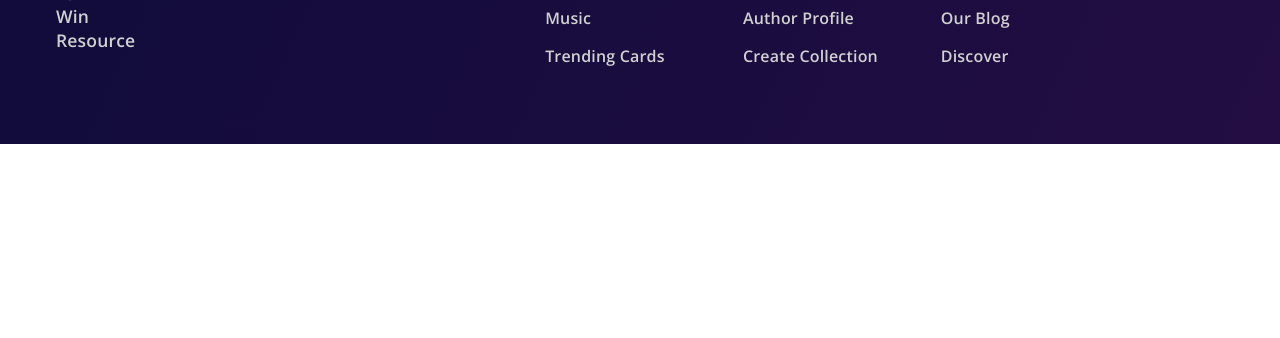
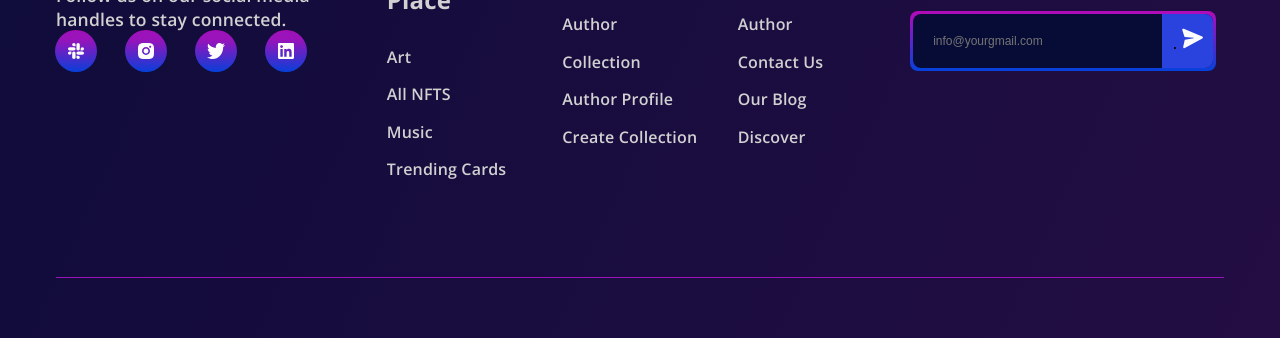
Before and after one commit to Samjolas/bidder, a plain HTML site: page index.html in a window 1280 px wide. Shown: the part 4198-4536 px from the top of the page. Before the commit the page ends 4342 px from the top, so only its background shows below. Drawn offline with nearby package versions, Linux system fonts and the light colour scheme; files whose address does not match are found by name.

Commit message:
Bidder NFT website

```diff
--- a/index.html
+++ b/index.html
@@ -17,7 +17,7 @@
 </head>
 <body>
   <header>
-    <div class="container__flex">
+    <div class="container__flex center">
       <a href="#" class="logo">
         <img src="resource/logo/logo.png" alt="logo">
         <span class="logo__text">Bidder</span>
@@ -309,22 +309,22 @@
   </main>
 
   <footer>
-    <div class="container__flex">
-      <div>
+    <div class="container__flex footer__border">
+      <div class="footer__details">
         <a href="#" class="logo">
           <img src="resource/logo/logo.png" alt="logo">
           <span class="logo__text">Bidder</span>
         </a>
         <p>Follow us on our social media handles to stay connected.</p>
-        <ul role="list" class="social_link">
-          <li><a href="#">Home</a> </li>
-          <li><a href="#">Earn</a></li>
-          <li><a href="#">Win</a></li>
-          <li><a href="#">Resource</a></li>
+        <ul role="list" class="social__link">
+          <li><embed src="resource/svg/slack.svg" type=""></li>
+          <li><embed src="resource/svg/instagram.svg" type=""></li>
+          <li><embed src="resource/svg/twitter.svg" type=""></li>
+          <li><embed src="resource/svg/linkedin.svg" type=""></li>
         </ul>
       </div>
 
-      <div class="footer__details">
+      <div class="footer__link">
         <h6 class="footer__heading">Market Place</h6>
         <ul>
           <li>Art</li>
@@ -334,7 +334,7 @@
         </ul>
       </div>
 
-      <div class="footer__details">
+      <div class="footer__link">
         <h6 class="footer__heading">My Account</h6>
         <ul>
           <li>Author</li>
@@ -344,7 +344,7 @@
         </ul>
       </div>
 
-      <div class="footer__details">
+      <div class="footer__link">
         <h6 class="footer__heading">Author</h6>
         <ul>
           <li>Author</li>
@@ -354,8 +354,14 @@
         </ul>
       </div>
 
-      <div>
-        <h6 class="footer__heading">Author</h6>
+      <div class="footer__details">
+        <h6 class="footer__heading">Subscribe</h6>
+        <form class="footer__form">
+          <input type="email" name="email" placeholder="info@yourgmail.com" class="footer__mail">
+          <button class="footer__button" type="button"> .
+            <embed src="resource/svg/send.svg">
+          </button>
+        </form>
         <!--<div class="footer__container--lower_input">
           <button class="lower_input-btn">Email</button>
           <div class="lower_input-form">
--- a/sass/layout/_footer.scss
+++ b/sass/layout/_footer.scss
@@ -2,20 +2,93 @@
 
 .footer {
   color: a.$cl-accent-100;
-
-  &>div {
+  &__border {
+    padding: 8rem 0;
+    gap: 2rem;
+    border-top: 1px solid a.$cl-gr-500;
+    border-bottom: 1px solid a.$cl-gr-500;
+  }
+  &__details {
     flex: 2;
   }
-  &__details {
+  &__link {
     flex: 1;
     &>ul>li {
       list-style-type: none;
       font-size: 1.6rem; margin-bottom: 1.6rem;
+      cursor: pointer;
+      transition: all .3s;
+
+      &:hover {
+        transform: translateY(-.15rem);
+      }
     }
   }
-
   &__heading {
     font-size: a.$fs-500;
     margin-bottom: 3rem;
   }
+
+  &__form {
+    display: inline-block;
+    border-radius: .8rem;
+    background: a.$cl-bg-900;
+    width: 30rem;
+    position: relative;
+    &::before {
+      @include a.border;
+      margin: -.3rem;
+    }
+  }
+
+  &__mail {
+    background: none;
+    border: none;
+    color: a.$cl-accent-100;
+    font-size: 1.2rem;
+    padding: 2rem;
+
+    &:focus {
+      color:#ffffff;
+      outline: none;
+    }
+
+  }
+
+  &__button {
+    background: #2A42DE;
+    border: none;
+    padding: 1rem;
+    float: right;
+    height: 5.35rem;
+    border-bottom-right-radius: .8rem;
+    border-top-right-radius: .8rem;
+
+    &:active {
+      transform: translateX(.3rem);
+    }
+  }
 }
+
+.social {
+  &__link {
+    display: flex;
+    flex-direction: row;
+    gap: 3rem;
+
+    &>li {
+      display: flex;
+      justify-content: center;
+      align-items: center;
+      width: 4rem; height: 4rem;
+      border-radius: 50%;
+      background: linear-gradient(180deg, a.$cl-gr-500 20%, a.$cl-gr-550 100%);
+      position: relative;
+      border: none;
+
+      &::before {
+        @include a.border;
+      }
+    }
+  }
+}
--- a/sass/pages/_home.scss
+++ b/sass/pages/_home.scss
@@ -3,11 +3,13 @@
 section,footer {
   padding: 6rem 5.6rem;
 }
+.center {
+  justify-content: space-between;
+  align-items: center;
+}
 .container {
   &__flex {
     @include a.flex-row;
-    justify-content: space-between;
-    align-items: center;
   }
   &__flex-c {
     @include a.flex-column;
```
Also changed, not shown: dist/main.css, resource/svg/instagram.svg (added), resource/svg/linkedin.svg (added), resource/svg/send.svg (added), resource/svg/slack.svg (added), resource/svg/twitter.svg (added), sass/abstracts/_variables.scss (line endings or trailing spaces), 1 other file.
